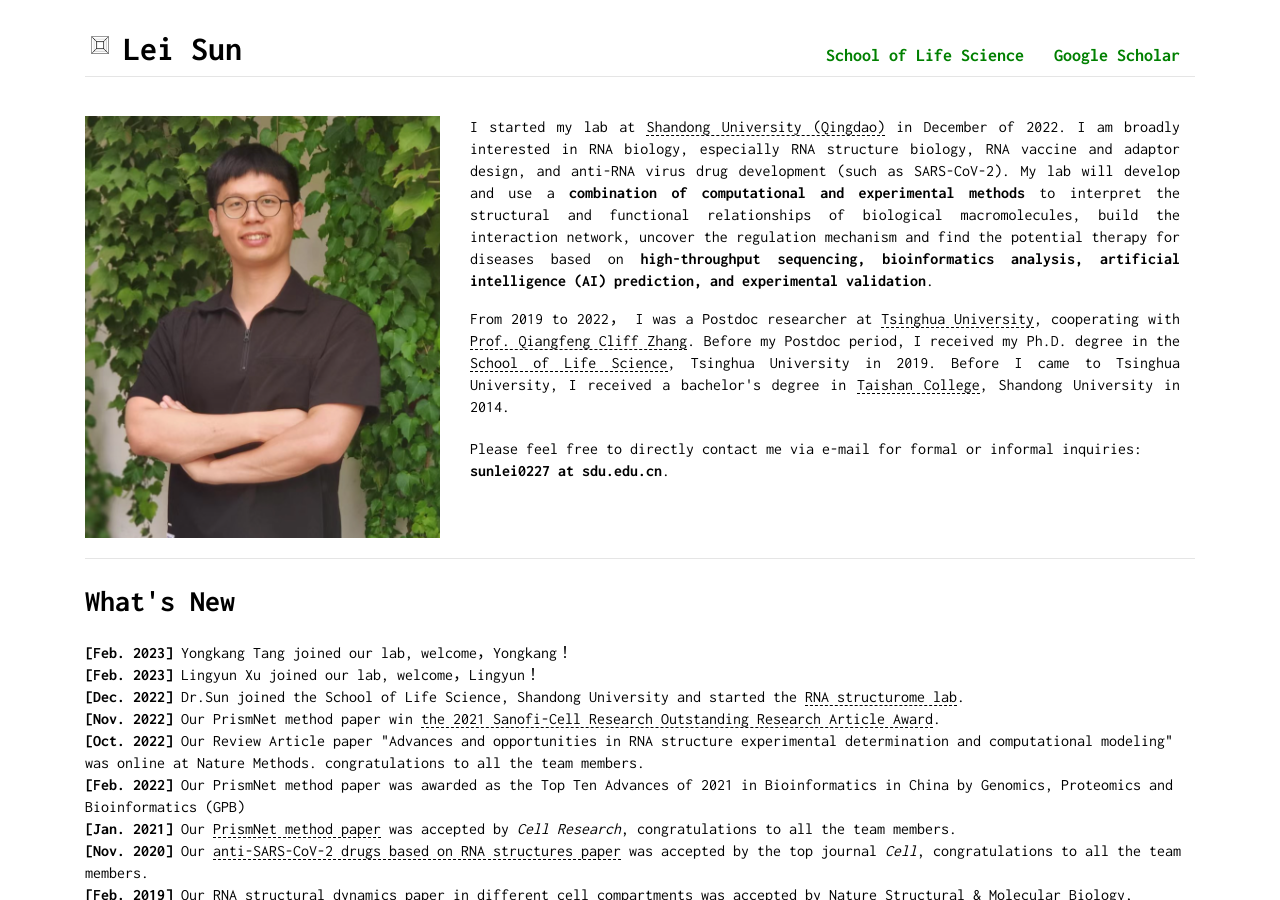
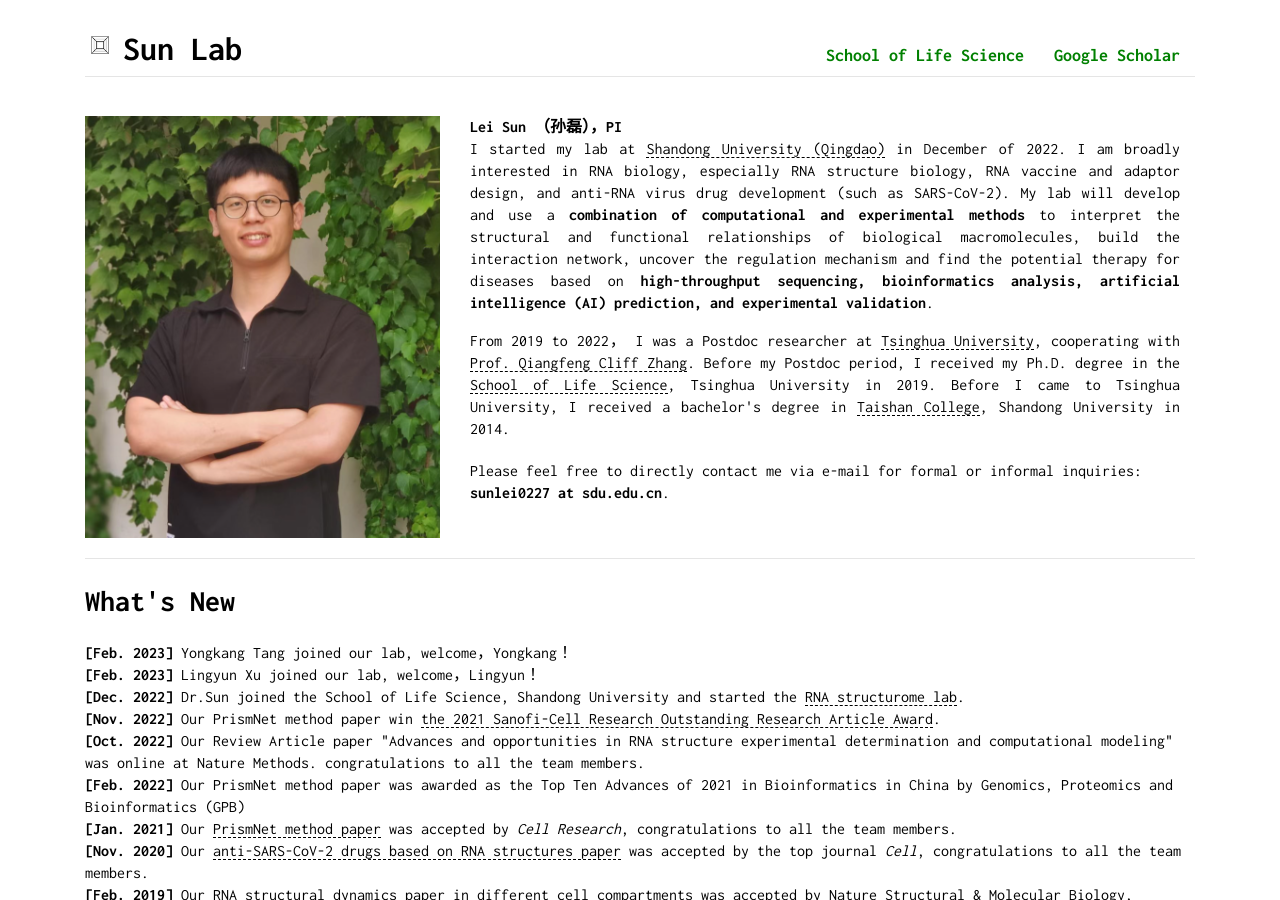
Before and after one commit to sunlei0227/sunlei0227.github.io, a Jekyll site: the page index.html, which Jekyll copies as it is, in a window 1280 px wide and 900 px high. Built offline with Jekyll 4.4.1, drawn with Linux system fonts in a browser that asks for light colours; comment, search, counter and statistics services are not loaded.

Commit message:
Update index.html

```diff
--- a/index.html
+++ b/index.html
@@ -50,9 +50,9 @@
     <!--Open Graph Related Stuff-->
     <meta property="og:locale" content="en_US">
     <meta property="og:type" content="website">
-    <meta property="og:title" content="Lei Sun (孙磊)">
+    <meta property="og:title" content="Sun Lab(孙磊)">
     <meta property="og:url" content="https://rnalab.cn/">
-    <meta property="og:site_name" content="Lei Sun (孙磊)">
+    <meta property="og:site_name" content="Sun Lab(孙磊)">
     <meta property="og:image" content="static/img/lei.jpg" />
     <meta property="og:image:url" content="https://rnalab.cn/static/img/lei.jpg" />
     <meta property="og:description" content="Visiting research scholar at Tsinghua University.">
@@ -94,7 +94,7 @@
                 <div class="col-md-12 col-sm-12 col-xs-12 col-12">
                     <div id="site-title-container">
                         <img alt="Lei Sun (孙磊)" title="Lei Sun  (孙磊)" src="static/img/geometry.gif" style="height: 30px;" />
-                        <a id="site-title" href="">Lei Sun</a>
+                        <a id="site-title" href="">Sun Lab</a>
                     </div>
                     <div id="navbar-ul-container">
                         <ul id="navbar-ul">
@@ -157,7 +157,7 @@
                     <!-- About -->
                     <div class="col-md-8 col-sm-8 col-xs-12">
                         <p align="justify">
-
+                            <strong>Lei Sun （孙磊），PI</strong> <br />
                             I started my lab at <a target="_blank" href="http://www.lifesci.sdu.edu.cn/">Shandong University (Qingdao)</a> in December of 2022. I am broadly interested in RNA biology, especially RNA structure biology, RNA vaccine
                             and adaptor design, and anti-RNA virus drug development (such as SARS-CoV-2). My lab will develop and use a <b>combination of computational and experimental methods</b> to interpret the structural and functional relationships
                             of biological macromolecules, build the interaction network, uncover the regulation mechanism and find the potential therapy for diseases based on <b>high-throughput sequencing, bioinformatics analysis, artificial intelligence (AI) prediction,
```
